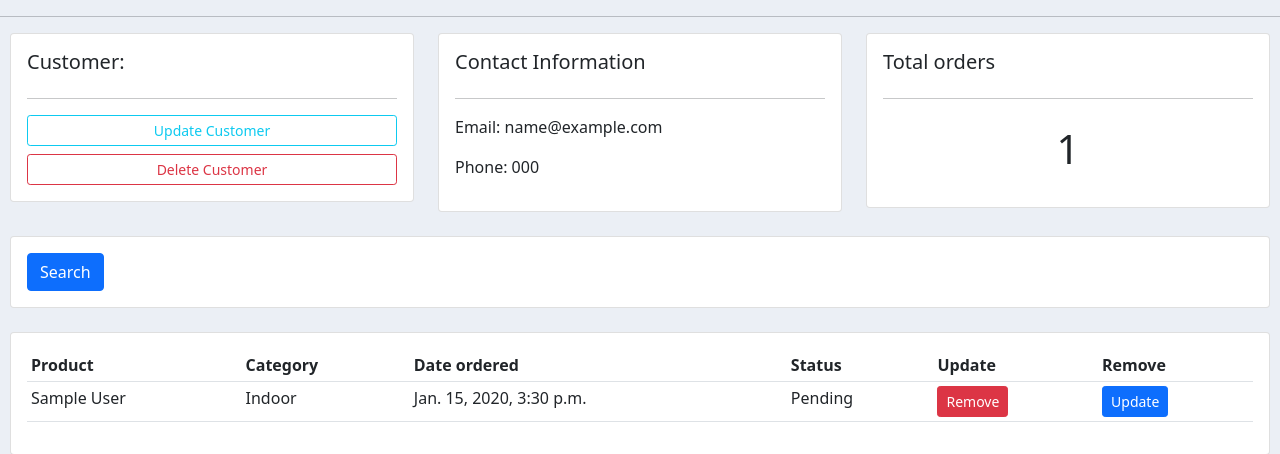
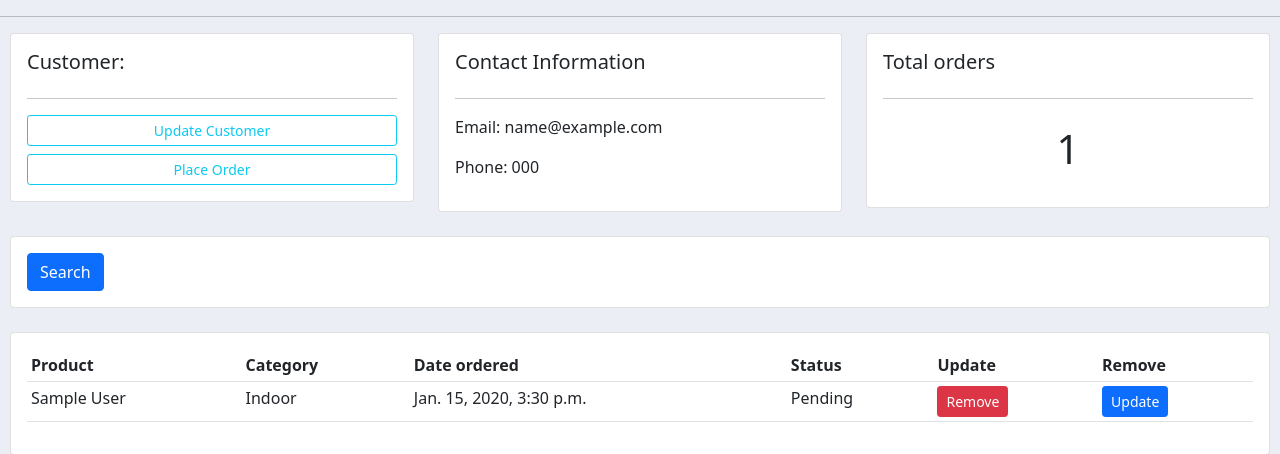
Before and after one commit to waqarshaikh/customer-management-app, a Django app: page /customer/1 in a window 1280 px wide. Shown: the part 56-510 px from the top of the page. Run offline with Django 3.2, Linux system fonts and the light colour scheme; tables that the repository leaves empty hold one stand-in row (values such as "Sample post").

Commit message:
Add Inline Formsets

```diff
--- a/crm_project/accounts/templates/accounts/customer.html
+++ b/crm_project/accounts/templates/accounts/customer.html
@@ -7,7 +7,7 @@
             <h5>Customer:</h5>
             <hr>
             <a href="" class="btn btn-outline-info btn-sm btn-block mb-2">Update Customer</a>
-            <a href="" class="btn btn-outline-danger btn-sm btn-block">Delete Customer</a>
+            <a href="{% url 'create_order' customer.id %}" class="btn btn-outline-info btn-sm btn-block">Place Order</a>
         </div>
     </div>
     <div class="col-md">
--- a/crm_project/accounts/templates/accounts/dashboard.html
+++ b/crm_project/accounts/templates/accounts/dashboard.html
@@ -33,7 +33,6 @@
         <h5>LAST 5 ORDERS</h5>
         <hr>
         <div class="card card-body">
-            <a class="btn btn-primary  btn-sm btn-block" href="{% url 'create_order' %}">Create Order</a>
             <table class="table table-sm">
                 <tr>
                     <th>Product</th>
--- a/crm_project/accounts/templates/accounts/order_form.html
+++ b/crm_project/accounts/templates/accounts/order_form.html
@@ -8,7 +8,11 @@
         <div class="card card-body">
             <form action="" method="POST">
                 {% csrf_token %}
-                {{ form }}
+                {{ formset.management_form }}
+                {% for form in formset %}
+                    {{ form }}
+                    <hr>
+                {% endfor %}
                 <input type="submit" value="Submit">
             </form>
         </div>
--- a/crm_project/accounts/urls.py
+++ b/crm_project/accounts/urls.py
@@ -6,7 +6,7 @@ urlpatterns = [
     path('', views.home, name='home'),
     path('products/', views.product, name='products'),
     path('customer/<id>', views.customer, name='customer'),
-    path('create_order/', views.createOrder, name='create_order'),
+    path('create_order/<id>', views.createOrder, name='create_order'),
     path('update_order/<id>', views.updateOrder, name='update_order'),
     path('delete_order/<id>', views.deleteOrder, name='delete_order'),
 ]
--- a/crm_project/accounts/views.py
+++ b/crm_project/accounts/views.py
@@ -1,5 +1,6 @@
 from django.shortcuts import redirect, render
 from django.http import HttpResponse
+from django.forms import inlineformset_factory
 from .models import *
 from .forms import OrderForm
 
@@ -31,16 +32,20 @@ def product(request):
     products = Product.objects.all()
     return render(request, 'accounts/products.html', {'products': products})
 
-def createOrder(request):
-    form = OrderForm()
+def createOrder(request, id):
+    OrderFormSet = inlineformset_factory(Customer, Order, fields=('product', 'status'), extra=10)
+    customer = Customer.objects.get(id=id)
+    formset = OrderFormSet(instance=customer, queryset=Order.objects.none())
+    #form = OrderForm(initial={'customer': customer})
 
     if request.method == 'POST':
-        form = OrderForm(request.POST)
-        if form.is_valid():
-            form.save()
+        formset = OrderFormSet(request.POST, instance=customer)
+        #form = OrderForm(request.POST)
+        if formset.is_valid():
+            formset.save()
             return redirect('/')
 
-    context = {'form': form}
+    context = {'formset': formset}
     return render(request, 'accounts/order_form.html', context)
 
 def updateOrder(request, id):
```
